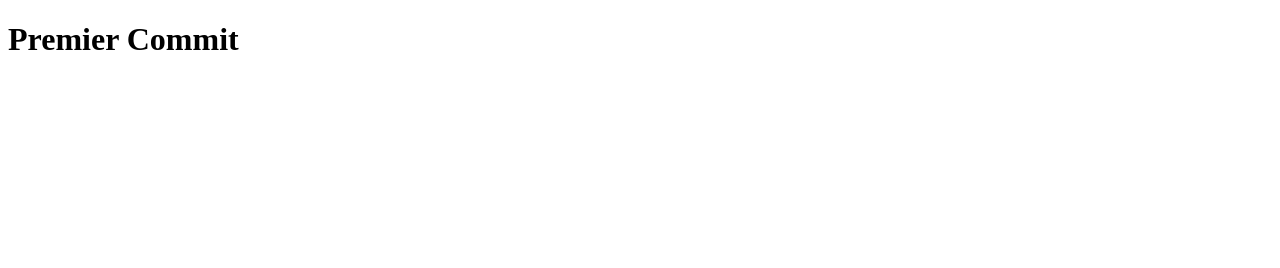
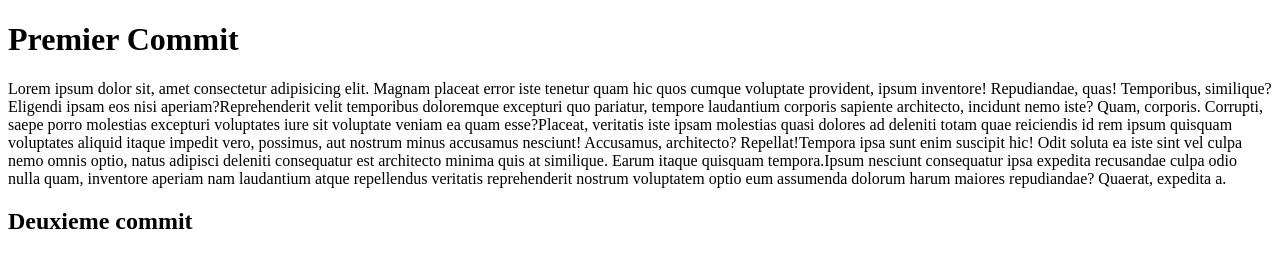
Before and after one commit to PerrinGaetan/hello-world, a plain HTML site: page index.html in a window 1280 px wide. Drawn offline with Linux system fonts and the light colour scheme.

Commit message:
second commit

```diff
--- a/index.html
+++ b/index.html
@@ -8,6 +8,8 @@
 </head>
 <body>
     <h1>Premier Commit</h1>
+    <p><span>Lorem ipsum dolor sit, amet consectetur adipisicing elit. Magnam placeat error iste tenetur quam hic quos cumque voluptate provident, ipsum inventore! Repudiandae, quas! Temporibus, similique? Eligendi ipsam eos nisi aperiam?</span><span>Reprehenderit velit temporibus doloremque excepturi quo pariatur, tempore laudantium corporis sapiente architecto, incidunt nemo iste? Quam, corporis. Corrupti, saepe porro molestias excepturi voluptates iure sit voluptate veniam ea quam esse?</span><span>Placeat, veritatis iste ipsam molestias quasi dolores ad deleniti totam quae reiciendis id rem ipsum quisquam voluptates aliquid itaque impedit vero, possimus, aut nostrum minus accusamus nesciunt! Accusamus, architecto? Repellat!</span><span>Tempora ipsa sunt enim suscipit hic! Odit soluta ea iste sint vel culpa nemo omnis optio, natus adipisci deleniti consequatur est architecto minima quis at similique. Earum itaque quisquam tempora.</span><span>Ipsum nesciunt consequatur ipsa expedita recusandae culpa odio nulla quam, inventore aperiam nam laudantium atque repellendus veritatis reprehenderit nostrum voluptatem optio eum assumenda dolorum harum maiores repudiandae? Quaerat, expedita a.</span></p>
 
+    <h2>Deuxieme commit</h2>
 </body>
 </html>
```
